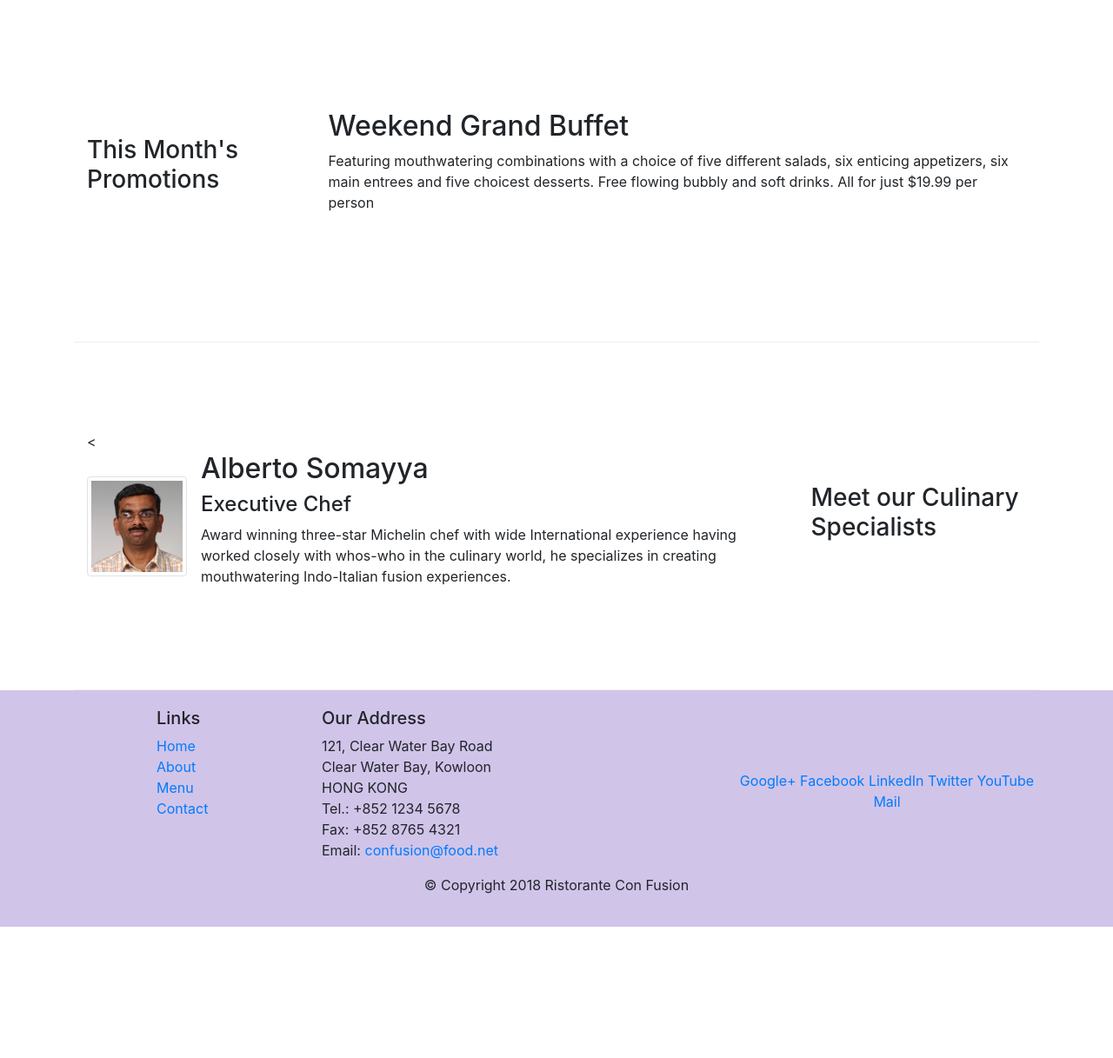
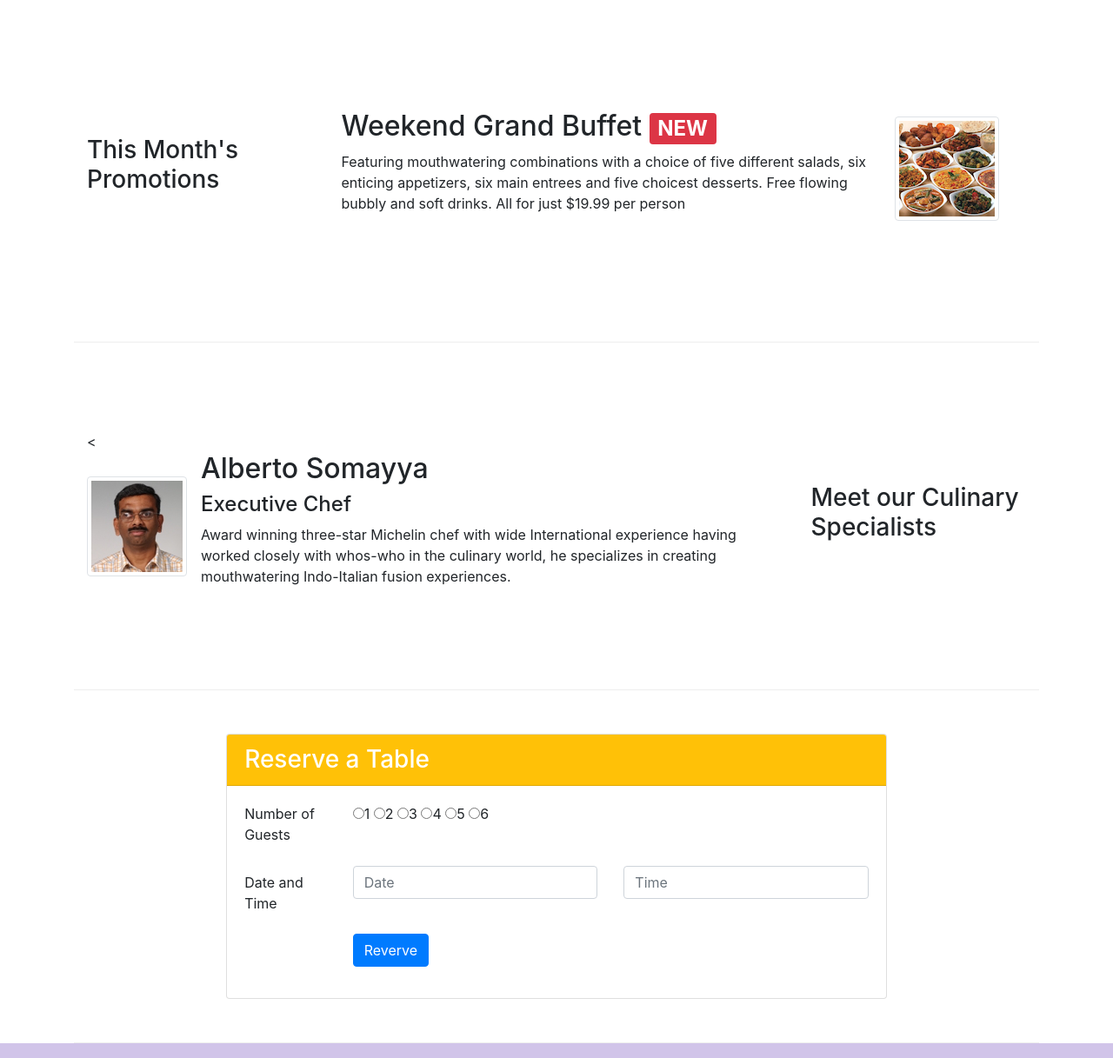
Before and after one commit to taolin204/ConFusion, a website: page index.html in a window 1280 px wide. Shown: the part 740-1957 px from the top of the page at 87% size. Before the commit the page ends 1806 px from the top, so only its background shows below. Drawn offline with nearby package versions, Linux system fonts and the light colour scheme.

Commit message:
Week2-Assignment2

```diff
--- a/index.html
+++ b/index.html
@@ -37,9 +37,20 @@
                     <h1>Ristorante con Fusion</h1>
                     <p>We take inspiration from the World's best cuisines, and create a unique fusion experience. Our lipsmacking creations will tickle your culinary senses!</p>
                 </div>
-                <div class="col-12 col-sm align-self-center">
+                <!--
+                <div class="col-12 col-sm-6">
+                -->
+                <div class="col-12 col-sm-3 align-self-center">
                     <img src="img/logo.png" class="img-fluid">
-                    </div>
+                </div>
+                <div class=" col-12 col-sm-3 align-self-center">
+                    <button role="button" class="btn btn-lg btn-block bg-warning" onclick="location.href='#reserve';">
+                        Reserve Table
+                    </button>
+                </div>
+                <!--
+                </div>
+                -->
             </div>
         </div>
     </header>
@@ -66,8 +77,18 @@
                 <h3>This Month's Promotions</h3>
             </div>
             <div class="col col-sm col-md">
-                <h2>Weekend Grand Buffet</h2>
-                <p>Featuring mouthwatering combinations with a choice of five different salads, six enticing appetizers, six main entrees and five choicest desserts. Free flowing bubbly and soft drinks. All for just $19.99 per person </p>
+                <div class="col col-sm order-sm-last col-md ">
+                    <div class="media">
+                        <div class="meida-body">
+                            <h2 class="mt-0">Weekend Grand Buffet <span class="badge badge-danger">NEW</span></h2>
+                            <p class="d-none d-sm-block ">Featuring mouthwatering combinations with a choice of five different salads, six enticing appetizers,
+                                    six main entrees and five choicest desserts. Free flowing bubbly and soft drinks. All for just $19.99
+                                    per person </p>
+                        </div>
+                        <img class="d-flex mr-3 img-thumbnail align-self-center" src="img/buffet.png" alt="buffer">
+
+                    </div>
+                </div>
             </div>
         </div>
 
@@ -83,6 +104,44 @@
                         <h4>Executive Chef</h4>
                         <p class="d-none d-sm-block">Award winning three-star Michelin chef with wide International experience having worked closely with whos-who in the culinary world, he specializes in creating mouthwatering Indo-Italian fusion experiences.</p>
                     </div>
+                </div>
+            </div>
+        </div>
+
+        <div id="reserve" class="row row-content align-self-center justify-content-md-center">
+            <div class="card">
+                <h3 class="card-header bg-warning text-white">Reserve a Table</h3>
+                <div class="card-body">
+                    <form>
+                        <div class="form-group row">
+                            <label for="number_of_guests" class="col-sm-2 control-label">Number of Guests</label>
+                            <div class="col-sm-8">
+                                <div class="radio">
+                                    <label class="radio-inline"><input type="radio" name="numberofguests" value="1">1</label>
+                                    <label class="radio-inline"><input type="radio" name="numberofguests" value="2">2</label>
+                                    <label class="radio-inline"><input type="radio" name="numberofguests" value="3">3</label>
+                                    <label class="radio-inline"><input type="radio" name="numberofguests" value="4">4</label>
+                                    <label class="radio-inline"><input type="radio" name="numberofguests" value="5">5</label>
+                                    <label class="radio-inline"><input type="radio" name="numberofguests" value="6">6</label>
+                                </div>
+                            </div>
+                        </div>
+                        <div class="form-group row">
+                            <label for="datetime" class="col-sm-2 col-form-label">Date and Time</label>
+                            <div class="col-sm-5">
+                                <input type="text" class="form-control" id="date" name="date" placeholder="Date">
+                            </div>
+                            <div class="col-sm-5">
+                                <input type="text" class="form-control" id="time" name="time" placeholder="Time">
+                            </div>
+                        </div>
+                        <div class="form-group row">
+                            <div class="offset-sm-2 col-12">
+                                    <button type="submit" class="btn btn-primary">Reverve</button>
+                            </div>
+                        </div>
+
+                    </form>
                 </div>
             </div>
         </div>
```
